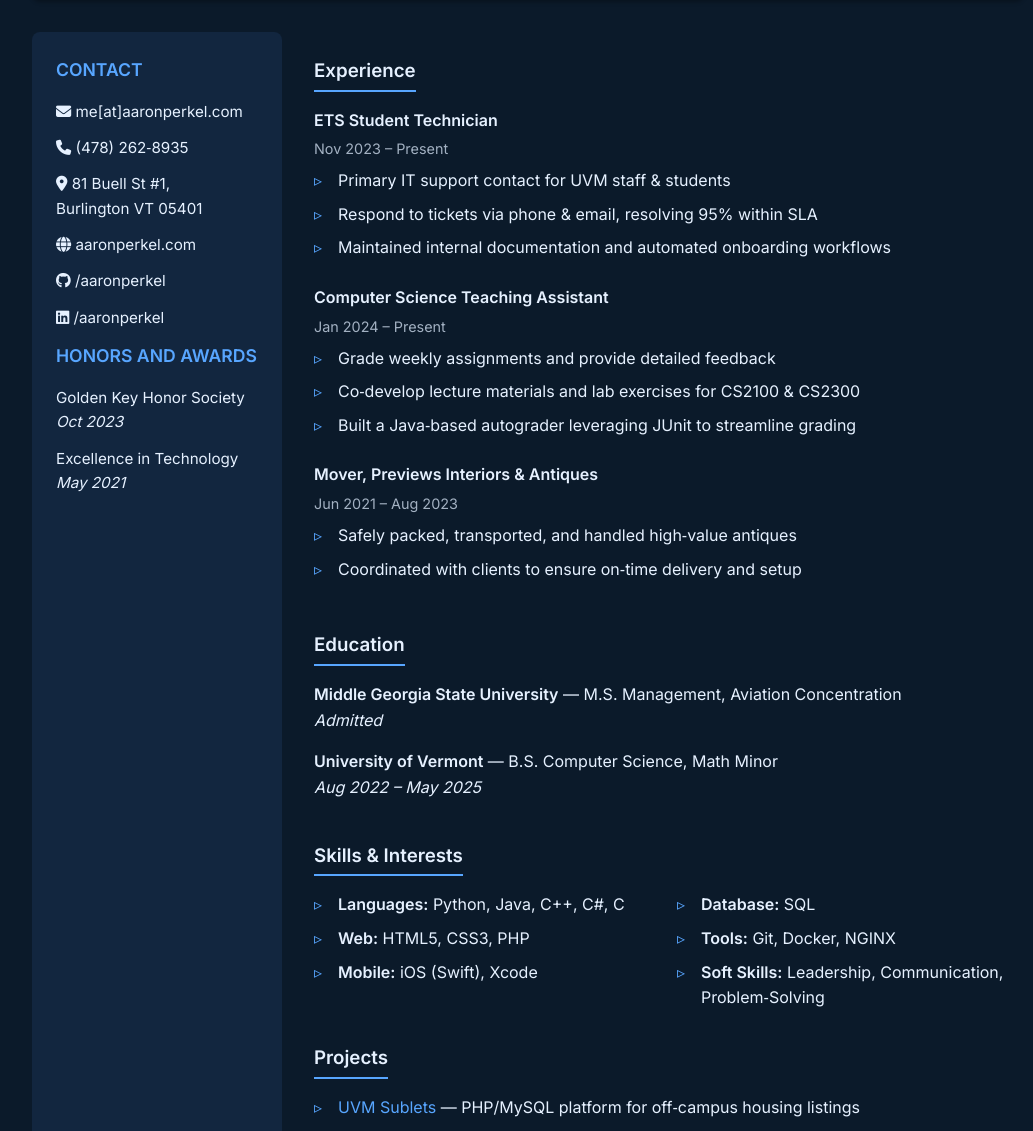
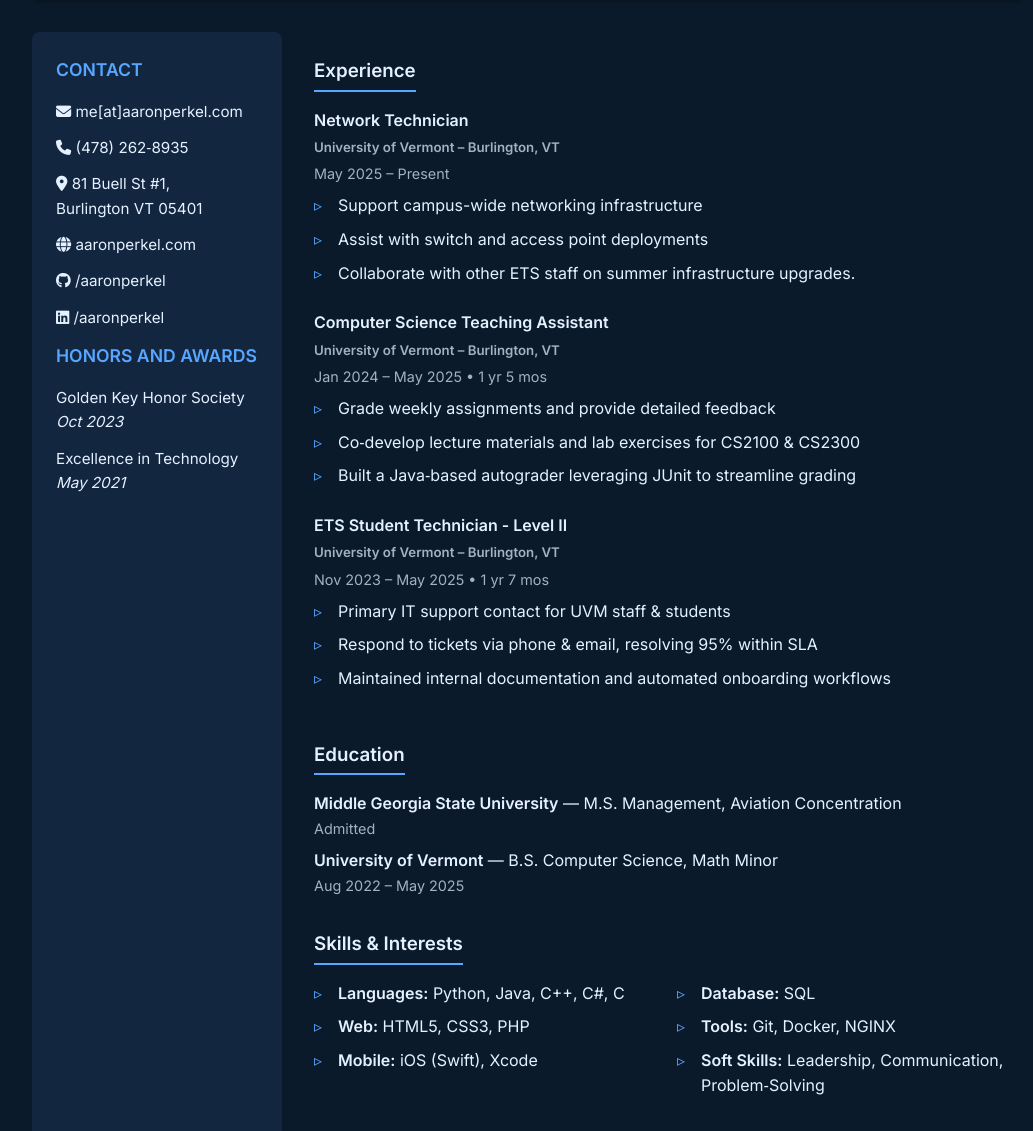
Before and after one commit to aaronperkel/Personal-Web-Site, a PHP site: page /resume.php in a window 1280 px wide. Shown: the part 194-1325 px from the top of the page, without its empty margins (112-1145 px from the left). Run offline with PHP 8.4, Linux system fonts and the light colour scheme; some libraries are stand-ins or nearby versions.

Commit message:
some resume changes

```diff
--- a/src/css/style.css
+++ b/src/css/style.css
@@ -381,6 +381,12 @@ body.no-scroll {
     margin-bottom: .5rem;
 }
 
+.resume .job .job-location {
+    /* font-style: italic; */
+    color: var(--text-muted);
+    margin-bottom: .25rem;
+}
+
 .resume .job ul {
     margin-left: 1rem;
     list-style: disc;
@@ -409,6 +415,13 @@ body.no-scroll {
 
 .resume .download a:hover {
     background: #79c0ff;
+}
+
+.resume .school time {
+    display: block;
+    font-size: .9rem;
+    color: var(--text-muted);
+    margin-bottom: .5rem;
 }
 
 /* ─── About Page ─────────────────────────────────────────── */
--- a/src/resume.php
+++ b/src/resume.php
@@ -7,7 +7,9 @@
             <section>
                 <h3>Contact</h3>
                 <ul>
-                    <li><i class="fas fa-envelope"></i> <a href="mailto:&#109;&#101;&#64;&#97;&#97;&#114;&#111;&#110;&#112;&#101;&#114;&#107;&#101;&#108;.com">me[at]aaronperkel.com</a></li>
+                    <li><i class="fas fa-envelope"></i> <a
+                            href="mailto:&#109;&#101;&#64;&#97;&#97;&#114;&#111;&#110;&#112;&#101;&#114;&#107;&#101;&#108;.com">me[at]aaronperkel.com</a>
+                    </li>
                     <li><i class="fas fa-phone"></i> <a href="tel:4782628935">(478) 262‑8935</a></li>
                     <li><i class="fas fa-map-marker-alt"></i> 81 Buell St #1, Burlington VT 05401</li>
                     <li><i class="fas fa-globe"></i> <a href="http://aaronperkel.com">aaronperkel.com</a></li>
@@ -35,18 +37,20 @@
             <h3>Experience</h3>
 
             <article class="job">
-                <h4>ETS Student Technician</h4>
-                <time>Nov 2023 – Present</time>
+                <h4>Network Technician</h4>
+                <h5 class="job-location">University of Vermont – Burlington, VT</h5>
+                <time>May 2025 – Present</time>
                 <ul>
-                    <li>Primary IT support contact for UVM staff & students</li>
-                    <li>Respond to tickets via phone & email, resolving 95% within SLA</li>
-                    <li>Maintained internal documentation and automated onboarding workflows</li>
+                    <li>Support campus-wide networking infrastructure</li>
+                    <li>Assist with switch and access point deployments</li>
+                    <li>Collaborate with other ETS staff on summer infrastructure upgrades.</li>
                 </ul>
             </article>
 
             <article class="job">
                 <h4>Computer Science Teaching Assistant</h4>
-                <time>Jan 2024 – Present</time>
+                <h5 class="job-location">University of Vermont – Burlington, VT</h5>
+                <time>Jan 2024 – May 2025 • 1 yr 5 mos</time>
                 <ul>
                     <li>Grade weekly assignments and provide detailed feedback</li>
                     <li>Co‑develop lecture materials and lab exercises for CS2100 & CS2300</li>
@@ -55,23 +59,25 @@
             </article>
 
             <article class="job">
-                <h4>Mover, Previews Interiors & Antiques</h4>
-                <time>Jun 2021 – Aug 2023</time>
+                <h4>ETS Student Technician - Level II</h4>
+                <h5 class="job-location">University of Vermont – Burlington, VT</h5>
+                <time>Nov 2023 – May 2025 • 1 yr 7 mos</time>
                 <ul>
-                    <li>Safely packed, transported, and handled high‑value antiques</li>
-                    <li>Coordinated with clients to ensure on‑time delivery and setup</li>
+                    <li>Primary IT support contact for UVM staff & students</li>
+                    <li>Respond to tickets via phone & email, resolving 95% within SLA</li>
+                    <li>Maintained internal documentation and automated onboarding workflows</li>
                 </ul>
             </article>
 
             <h3>Education</h3>
-            <p>
+            <article class="school">
                 <strong>Middle Georgia State University</strong> — M.S. Management, Aviation Concentration<br>
-                <em>Admitted</em>
-            </p>
-            <p>
+                <time>Admitted</time>
+            </article>
+            <article class="school">
                 <strong>University of Vermont</strong> — B.S. Computer Science, Math Minor<br>
-                <em>Aug 2022 – May 2025</em>
-            </p>
+                <time>Aug 2022 – May 2025</time>
+            </article>
 
             <h3>Skills & Interests</h3>
             <div class="grid" style="grid-template-columns:1fr 1fr; gap:1rem;">
```
